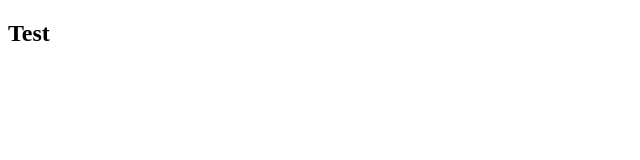
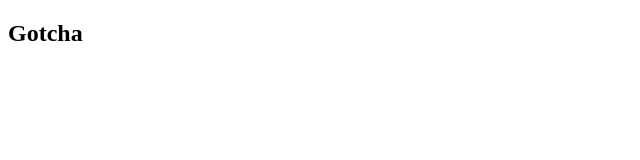
Before and after one commit to Iskak06/IskakDev.github.io, a plain HTML site: page index.html in a window 1280 px wide. Shown: the full height of the page, 0-640 px from the left. Drawn offline with Linux system fonts and the light colour scheme.

Commit message:
Update index.html

```diff
--- a/index.html
+++ b/index.html
@@ -6,6 +6,6 @@
     <title>Document</title>
   </head>
   <body>
-    <h2>Test</h2>
+    <h2>Gotcha</h2>
   </body>
 </html>
```
